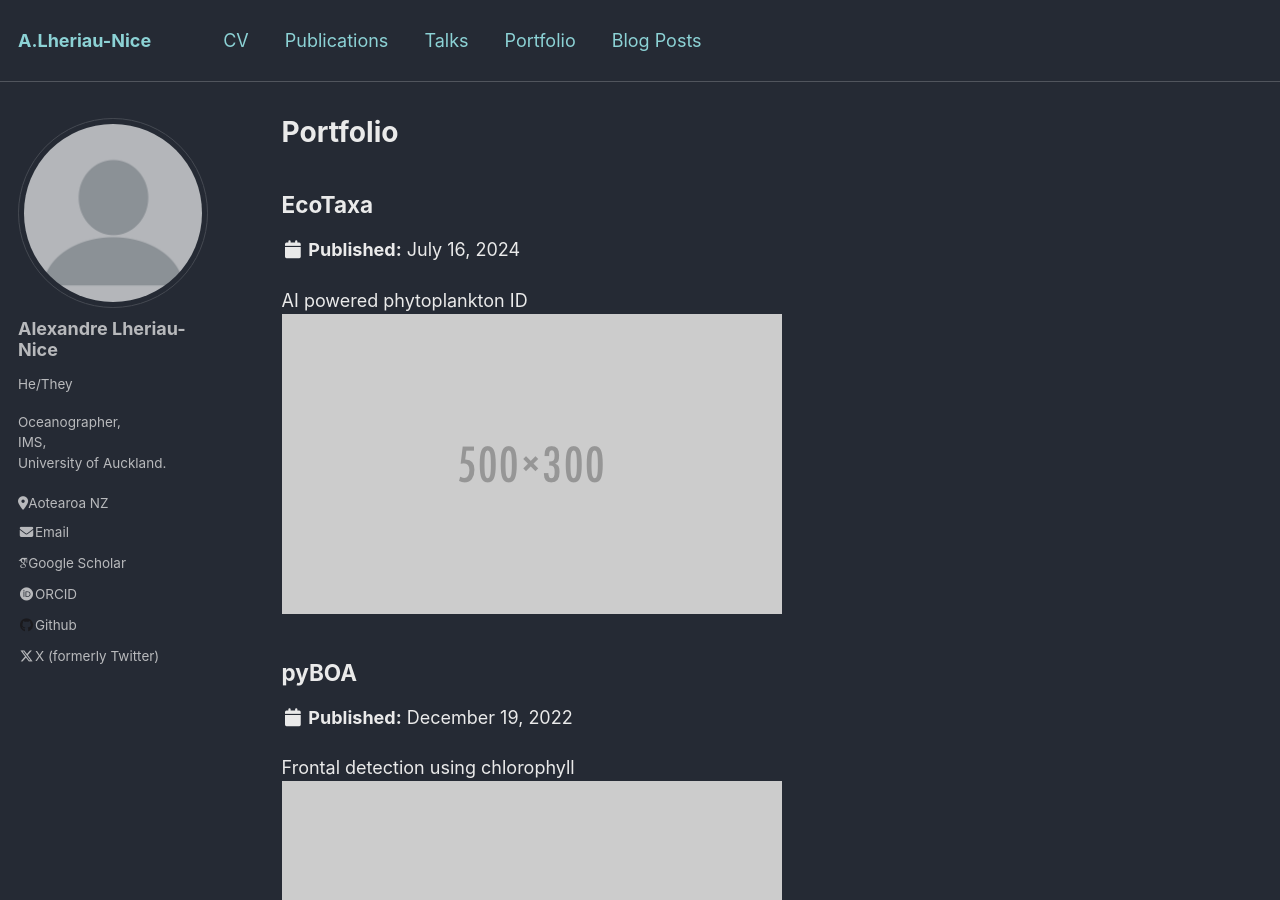
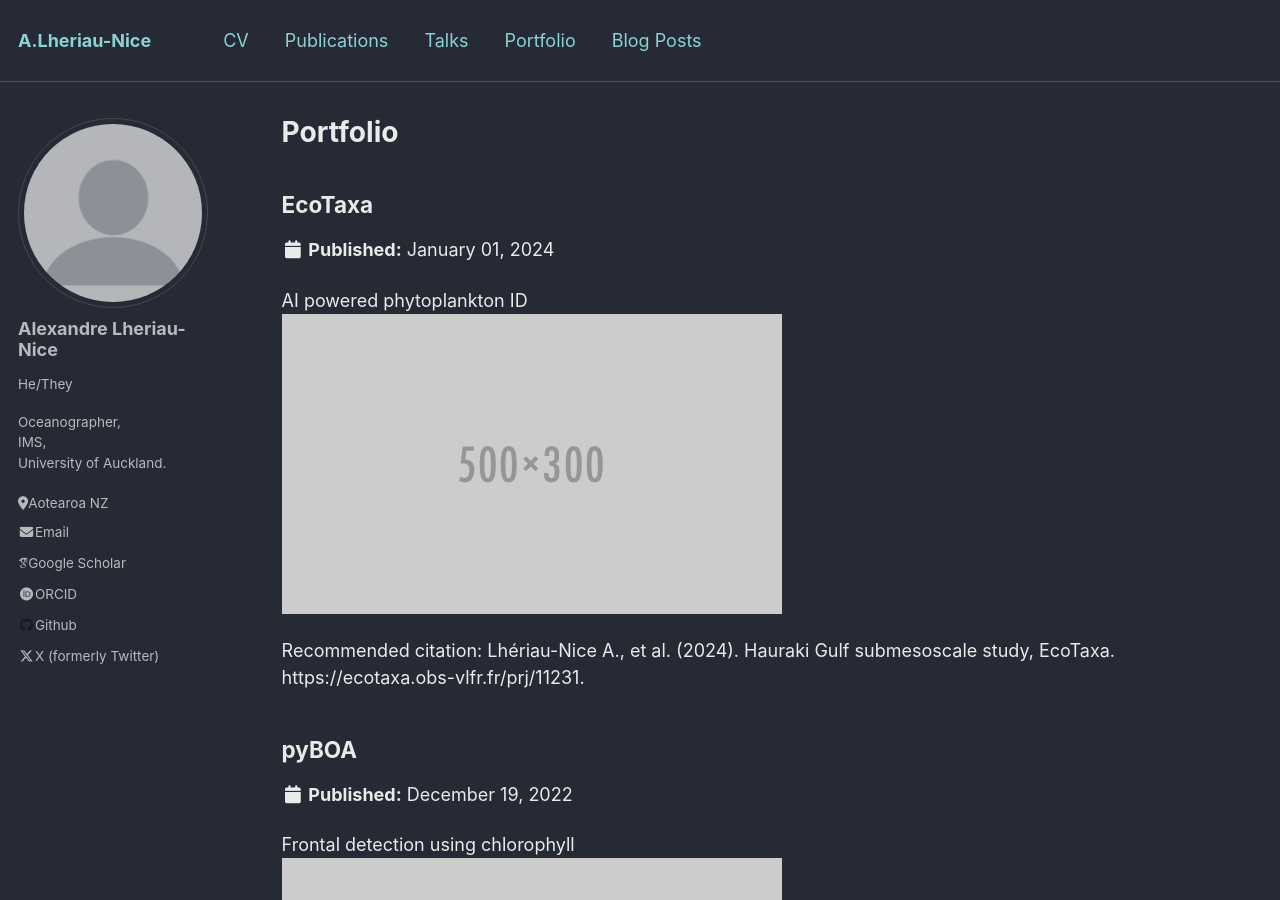
Before and after one commit to AlxLhrNc/AlxLhrNc.github.io, a Jekyll site: the page built from _pages/portfolio.html, in a window 1280 px wide and 900 px high. Built offline with Jekyll 4.4.1, drawn with Linux system fonts in a browser that asks for light colours; some web fonts are replaced.

Commit message:
Update 2024_EcoTaxa.md

```diff
--- a/_portfolio/2024_EcoTaxa.md
+++ b/_portfolio/2024_EcoTaxa.md
@@ -2,6 +2,8 @@
 title: "EcoTaxa"
 excerpt: "AI powered phytoplankton ID<br/><img src='/images/500x300.png'>"
 collection: portfolio
+date: 2024-01-01
+citation: "Lhériau-Nice A., et al. (2024). Hauraki Gulf submesoscale study, EcoTaxa. https://ecotaxa.obs-vlfr.fr/prj/11231."
 ---
 
 Phytoplankton samples from the Hauraki Gulf - Tikapa Moana, NZ. Collected in 2022-2023 to study the physical-biological interaction in the gulf as a PhD.
```
Also changed, not shown: other parts of _portfolio/2024_EcoTaxa.md (+0 -3 lines).
